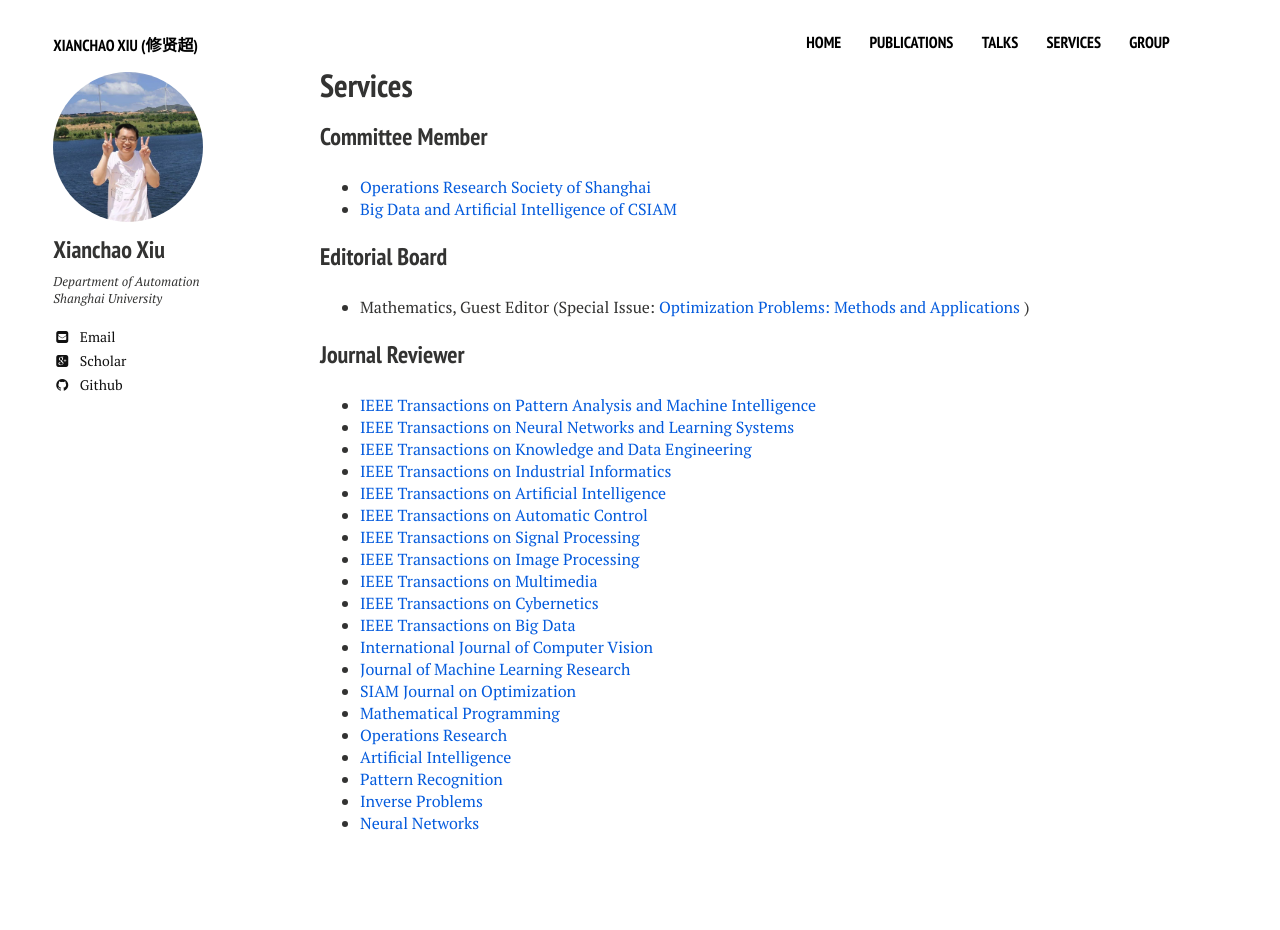
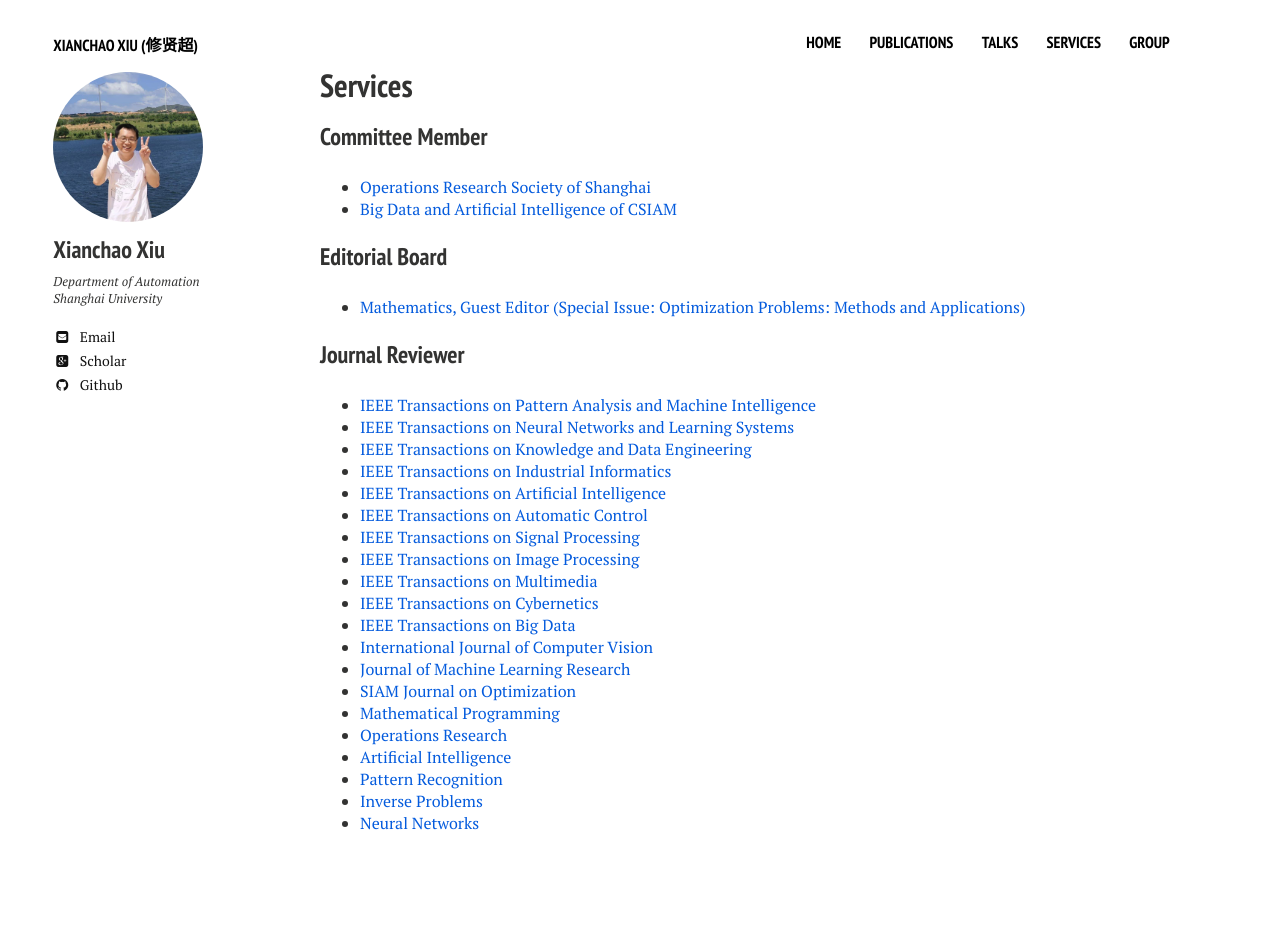
Before and after one commit to xianchaoxiu/xianchaoxiu.github.io, a Jekyll site: the page built from services/index.md, in a window 1280 px wide. Built offline with Jekyll 4.4.1, drawn with Linux system fonts in a browser that asks for light colours; nearby versions of some CDN libraries.

Commit message:
Update index.md

```diff
--- a/services/index.md
+++ b/services/index.md
@@ -15,7 +15,7 @@ share: false
 
 
 ###  Editorial Board
-* Mathematics, Guest Editor (Special Issue: <a href="https://www.mdpi.com/journal/mathematics/special_issues/N224UT9E55" class="textlink" target="_blank">Optimization Problems: Methods and Applications </a>)
+*  <a href="https://www.mdpi.com/journal/mathematics/special_issues/N224UT9E55" class="textlink" target="_blank">Mathematics, Guest Editor (Special Issue: Optimization Problems: Methods and Applications) </a><br>
 
 
 ### Journal Reviewer
```
